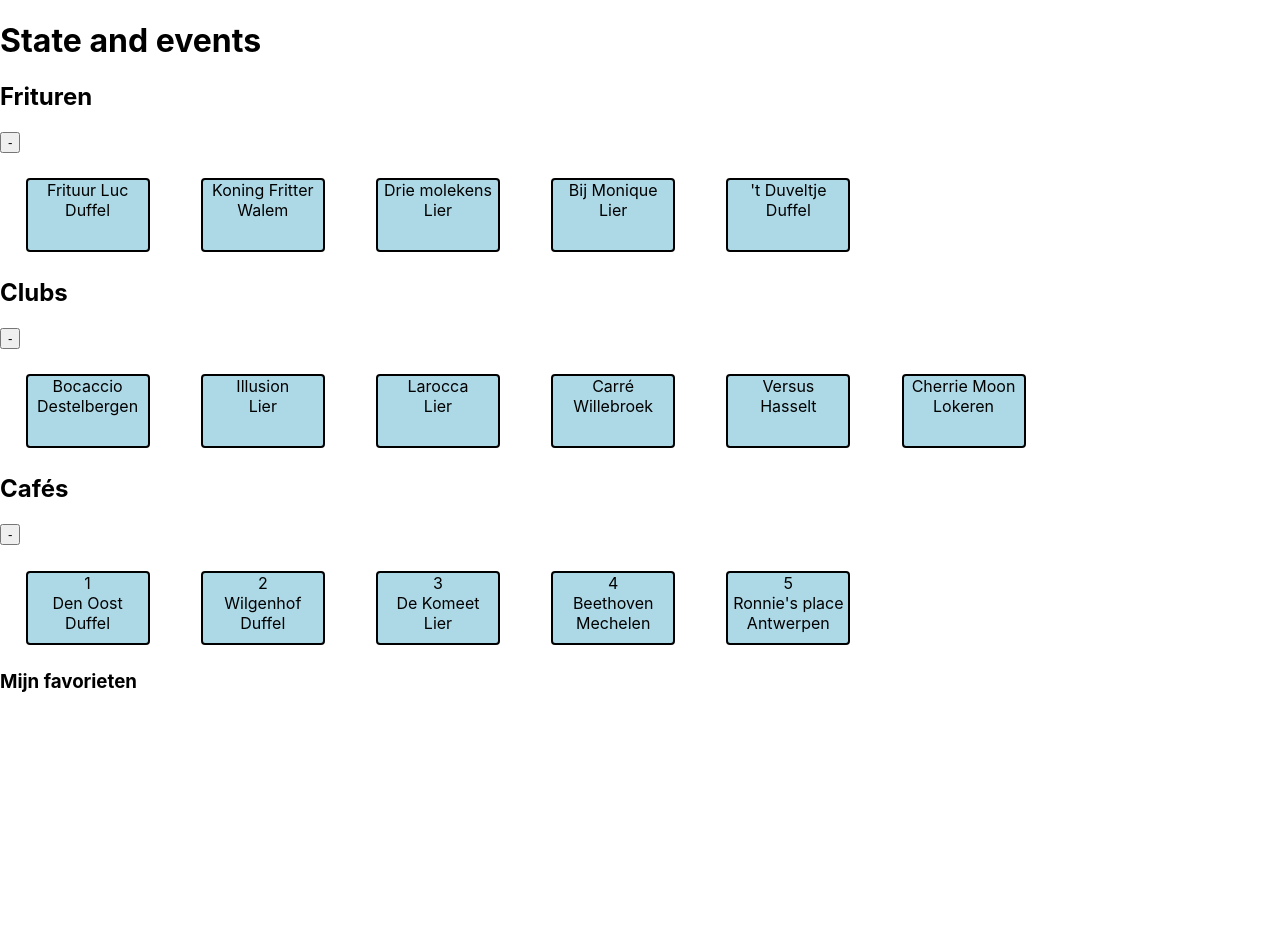
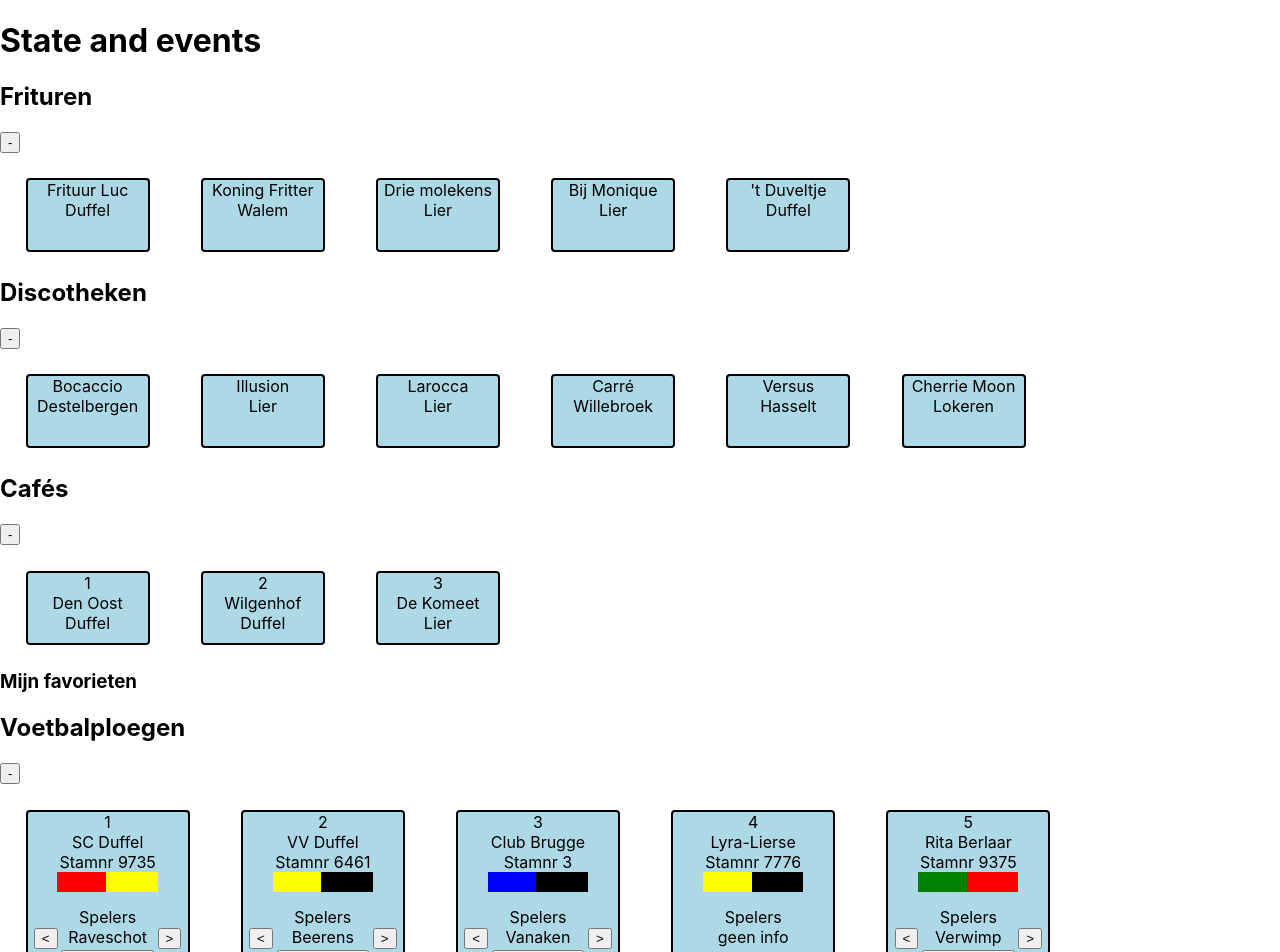
Before and after one commit to woutersRJJ/nostalgia, a React (Create React App) app: page / in a window 1280 px wide. Shown: the top 952 px of the page. Before the commit the page ends 800 px from the top, so only its background shows below. Built offline with nearby package versions, Linux system fonts and the light colour scheme.

Commit message:
alles geprogrammeerd. zweet bloed en tranen

```diff
--- a/package.json
+++ b/package.json
@@ -8,6 +8,7 @@
     "@testing-library/jest-dom": "^6.9.1",
     "@testing-library/react": "^16.3.0",
     "@testing-library/user-event": "^13.5.0",
+    "gh-pages": "^6.3.0",
     "react": "^19.2.0",
     "react-dom": "^19.2.0",
     "react-scripts": "5.0.1",
--- a/src/App.css
+++ b/src/App.css
@@ -39,6 +39,18 @@
 }
 */
 
+.ploeg{
+    background-color: lightblue;
+    width: 160px;
+    float: left;
+    margin: 2vw;
+    border-radius: 4px;
+    text-align: center;
+    height: 200px;
+    border-style: solid;
+    border-width:2px;
+}
+
 .nofavorit, .favorit{
     background-color: lightblue;
     width: 120px;
@@ -59,6 +71,16 @@ img{
     margin: 10px;
 }
 
-h2, h3{
+h2{
     width:150px;
 }
+
+h3{
+    width:250px;
+}
+
+.personWithButtons {
+    display: flex;
+    justify-content:center;
+    width:100%;
+}
--- a/src/App.js
+++ b/src/App.js
@@ -1,16 +1,18 @@
 import './App.css';
 import {Frituren} from "./componenten/Frituren";
-import {Clubs} from "./componenten/Clubs";
+import {Discotheken} from "./componenten/Discotheken";
 import {Cafes} from "./componenten/Cafes";
-import {CAFES_DATA} from "./data/data";
+import {CAFES_DATA, VOETBALPLOEGEN_DATA} from "./data/data";
+import {Voetbalploegen} from "./componenten/Voetbalploegen";
 
 function App() {
     return (
         <div className="App">
             <h1>State and events</h1>
             <Frituren title='Frituren'/>
-            <Clubs title='Clubs'/>
+            <Discotheken title='Discotheken'/>
             <Cafes title='Cafés' data={CAFES_DATA} />
+            <Voetbalploegen title='Voetbalploegen' data={VOETBALPLOEGEN_DATA}/>
         </div>
     );
 }
--- a/src/componenten/Clubs.js
+++ /dev/null
@@ -1,32 +0,0 @@
-import {CLUBS_DATA} from "../data/data";
-import {Section} from "./Section";
-import {useState} from "react";
-
-export function Clubs({title}) {
-    const [favorites, setFavorites] = useState([]);
-
-    return <Section title={title}>
-        {CLUBS_DATA.map((c) => <Club club={c} key={c.id} favorites={favorites} setFavorites={setFavorites}/>)}
-    </Section>
-}
-
-function Club(props) {
-    const {club, favorites, setFavorites} = props
-
-    function isFavorite() {
-        return favorites.some(f => f === club.id);
-    }
-
-    function addFavorite(id) {
-        setFavorites([...favorites.filter(f => f !== id), id])
-    }
-
-    function removeFavorite() {
-        setFavorites([...favorites.filter(f => f !== club.id)])
-    }
-
-    return <div onClick={() => isFavorite(club.id) ? removeFavorite(club.id) : addFavorite(club.id)} className={isFavorite(club.id)?"favorit":"nofavorit"}>
-        <div>{club.naam}</div>
-        <div>{club.locatie}</div>
-    </div>
-}
--- /dev/null
+++ b/src/componenten/Discotheken.js
@@ -0,0 +1,32 @@
+import {DISCOTHEKEN_DATA} from "../data/data";
+import {Section} from "./Section";
+import {useState} from "react";
+
+export function Discotheken({title}) {
+    const [favorites, setFavorites] = useState([]);
+
+    return <Section title={title}>
+        {DISCOTHEKEN_DATA.map((d) => <Discotheek discotheek={d} key={d.id} favorites={favorites} setFavorites={setFavorites}/>)}
+    </Section>
+}
+
+function Discotheek(props) {
+    const {discotheek, favorites, setFavorites} = props
+
+    function isFavorite() {
+        return favorites.some(f => f === discotheek.id);
+    }
+
+    function addFavorite(id) {
+        setFavorites([...favorites.filter(f => f !== id), id])
+    }
+
+    function removeFavorite() {
+        setFavorites([...favorites.filter(f => f !== discotheek.id)])
+    }
+
+    return <div onClick={() => isFavorite(discotheek.id) ? removeFavorite(discotheek.id) : addFavorite(discotheek.id)} className={isFavorite(discotheek.id)?"favorit":"nofavorit"}>
+        <div>{discotheek.naam}</div>
+        <div>{discotheek.locatie}</div>
+    </div>
+}
--- /dev/null
+++ b/src/componenten/Voetbalploegen.js
@@ -0,0 +1,54 @@
+import {Section} from "./Section";
+import {useState} from "react";
+
+export function Voetbalploegen({data, title}) {
+    return <Section title={title}>
+        {data.map((v) => <Voetbalploeg voetbalploeg={v} key={v.id}/>)}
+    </Section>
+}
+
+function Voetbalploeg(props) {
+    const {voetbalploeg} = props
+    const colors = [
+        {nl: 'rood', en: 'red'},
+        {nl: 'wit', en: 'white'},
+        {nl: 'blauw', en: 'blue'},
+        {nl: 'geel', en: 'yellow'},
+        {nl: 'groen', en: 'green'},
+        {nl: 'paars', en: 'purple'},
+        {nl: 'zwart', en: 'black'}
+    ]
+    const kleur1En = colors.find(c => c.nl === voetbalploeg.kleuren[0]).en
+    const kleur2En = colors.find(c => c.nl === voetbalploeg.kleuren[1]).en
+    const specialStyle = {backgroundColor: kleur1En, color: kleur1En}
+    const specialStyle2 = {backgroundColor: kleur2En, color: kleur2En}
+
+    return <div className='ploeg'>
+        <div>{voetbalploeg.id}</div>
+        <div>{voetbalploeg.naam}</div>
+        <div>Stamnr {voetbalploeg.stamnummer}</div>
+        <span style={specialStyle}>kleur 1</span>
+        <span style={specialStyle2}>kleur 2</span>
+        <SpelerBrowser spelers={voetbalploeg.spelers}/>
+    </div>
+}
+
+function SpelerBrowser(props) {
+    const {spelers} = props
+    const [indexGetoondeSpeler, setIndexGetoondeSpeler] = useState(0)
+
+    if (!spelers) return <>
+        <div style={{'marginTop': '15px'}}>Spelers</div>
+        <span style={{'width': '0px'}}>geen info</span>
+    </>
+
+    return <>
+        <div style={{'marginTop': '15px'}}>Spelers</div>
+        <button onClick={() => {
+            setIndexGetoondeSpeler(indexGetoondeSpeler ===0 ?spelers.length-1:indexGetoondeSpeler-1)
+        }}>&lt;</button>
+        <span style={{'display': 'inline-block', 'width': '100px'}}>{spelers[indexGetoondeSpeler]}</span>
+        <button onClick={() => setIndexGetoondeSpeler(indexGetoondeSpeler + 1 < spelers.length?indexGetoondeSpeler+1:0)}>&gt;</button>
+        <button>toggle favorit</button>
+    </>
+}
--- a/src/data/data.js
+++ b/src/data/data.js
@@ -6,19 +6,57 @@ export const FRITUREN_DATA = [
     {id: 5, naam: "'t Duveltje", locatie: 'Duffel'}
 ]
 
-export const CLUBS_DATA = [
-    {id : 1, naam: 'Bocaccio', locatie: 'Destelbergen'},
-    {id : 2, naam: 'Illusion', locatie: 'Lier'},
-    {id : 3 ,naam: 'Larocca', locatie: 'Lier'},
-    {id : 4 ,naam: "Carré", locatie: 'Willebroek'},
-    {id : 5 ,naam: "Versus", locatie: 'Hasselt'},
-    {id : 6 ,naam: "Cherrie Moon", locatie: 'Lokeren'}
+export const DISCOTHEKEN_DATA = [
+    {id: 1, naam: 'Bocaccio', locatie: 'Destelbergen'},
+    {id: 2, naam: 'Illusion', locatie: 'Lier'},
+    {id: 3, naam: 'Larocca', locatie: 'Lier'},
+    {id: 4, naam: "Carré", locatie: 'Willebroek'},
+    {id: 5, naam: "Versus", locatie: 'Hasselt'},
+    {id: 6, naam: "Cherrie Moon", locatie: 'Lokeren'}
 ]
 
 export const CAFES_DATA = [
-    {id : 1, naam: 'Den Oost', locatie: 'Duffel'},
-    {id : 2, naam: 'Wilgenhof', locatie: 'Duffel'},
-    {id : 3 ,naam: 'De Komeet', locatie: 'Lier'},
-    {id : 4 ,naam: "Beethoven", locatie: 'Mechelen'},
-    {id : 5 ,naam: "Ronnie's place", locatie: 'Antwerpen'}
+    {id: 1, naam: 'Den Oost', locatie: 'Duffel'},
+    {id: 2, naam: 'Wilgenhof', locatie: 'Duffel'},
+    {id: 3, naam: 'De Komeet', locatie: 'Lier'}
+    /* {id : 4 ,naam: "Beethoven", locatie: 'Mechelen'},
+     {id : 5 ,naam: "Ronnie's place", locatie: 'Antwerpen'}*/
 ]
+
+export const VOETBALPLOEGEN_DATA = [
+    {
+        id: 1,
+        naam: 'SC Duffel',
+        stamnummer: '9735',
+        kleuren: ['rood', 'geel'],
+        spelers: ['Raveschot', 'Vloeberghs', 'Pouillon', 'Nauwelaerts', 'Van De Put', 'Struyf']
+    },
+    {
+        id: 2,
+        naam: 'VV Duffel',
+        stamnummer: '6461',
+        kleuren: ['geel', 'zwart'],
+        spelers: ['Beerens', 'Schellekens']
+    },
+    {
+        id: 3,
+        naam: 'Club Brugge',
+        stamnummer: '3',
+        kleuren: ['blauw', 'zwart'],
+        spelers: ['Vanaken','Tzolis','Vermant', 'Seys', 'Sabbe', 'Romero', 'Ordóñez','Onyedika']
+    },
+    {
+        id: 4,
+        naam: 'Lyra-Lierse',
+        stamnummer: '7776',
+        kleuren: ['geel', 'zwart']
+    },
+    {
+        id: 5,
+        naam: 'Rita Berlaar',
+        stamnummer: '9375',
+        kleuren: ['groen', 'rood'],
+        spelers: ['Verwimp', 'Debakker', 'Zaanstra']
+    },
+    {id: 6, naam: 'KSK Heist', stamnummer: '7776', kleuren: ['paars', 'wit']}
+]
```
Also changed, not shown: 1 other file (tests, documents, lock files or other folders).
